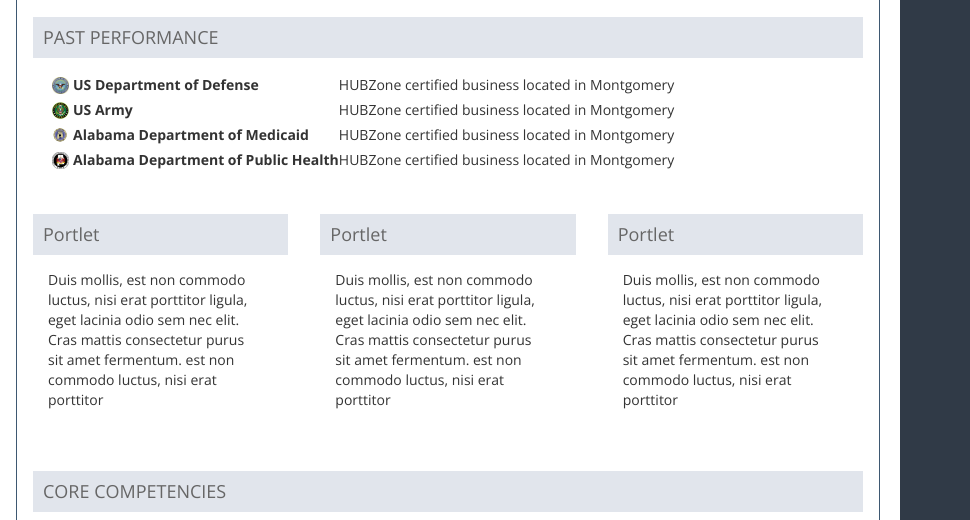
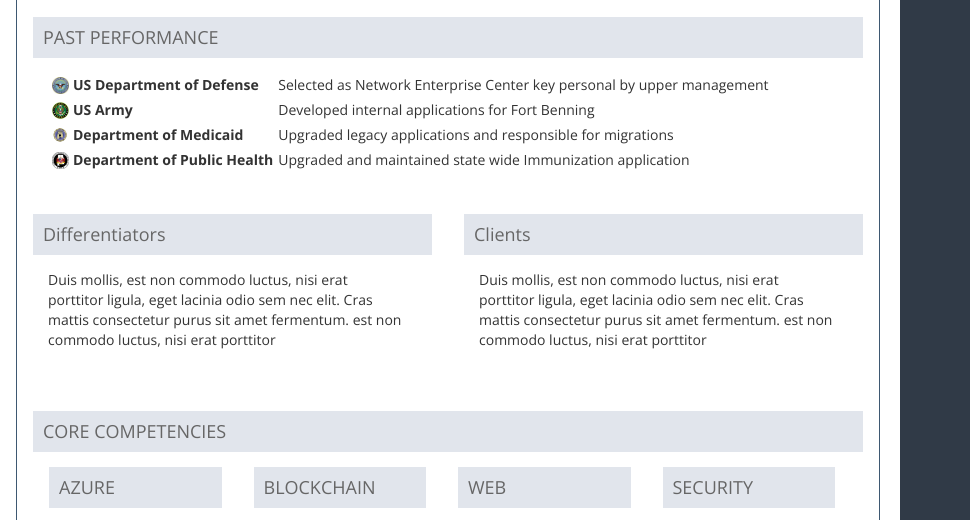
Before and after one commit to CodeHeight/CapabilityStatement, a website: page web/index.html in a window 1280 px wide. Shown: the part 234-754 px from the top of the page, 310-1280 px from the left. Drawn offline with nearby package versions, Linux system fonts and the light colour scheme.

Commit message:
style updates

```diff
--- a/web/index.html
+++ b/web/index.html
@@ -247,28 +247,28 @@
                                                                             <img src="..\assets\images\Federal\dod.jpg" alt="US Department of Defense" class="img-thumbnail-azure" />
                                                                         </td>
                                                                         <td><b>US Department of Defense</b> </td>
-                                                                        <td>HUBZone certified business located in Montgomery </td>
+                                                                        <td style="padding-left: 5px;">Selected as Network Enterprise Center key personal by upper management </td>
                                                                     </tr>
                                                                     <tr>
                                                                         <td>
                                                                             <img src="..\assets\images\Federal\usarmy.jpg" alt="US Army" class="img-thumbnail-azure" />
                                                                         </td>
                                                                         <td><b>US Army</b> </td>
-                                                                        <td>HUBZone certified business located in Montgomery </td>
+                                                                        <td style="padding-left: 5px;">Developed internal applications for Fort Benning </td>
                                                                     </tr>
                                                                     <tr>
                                                                         <td>
                                                                             <img src="..\assets\images\State\medicaid.gif" alt="Department of Medicaid" class="img-thumbnail-azure" />
                                                                         </td>
-                                                                        <td><b>Alabama Department of Medicaid</b> </td>
-                                                                        <td>HUBZone certified business located in Montgomery </td>
+                                                                        <td><b>Department of Medicaid</b> </td>
+                                                                        <td style="padding-left: 5px;">Upgraded legacy applications and responsible for migrations </td>
                                                                     </tr>
                                                                     <tr>
                                                                         <td>
                                                                             <img src="..\assets\images\State\PublicHealth.png" alt="Department of Public Health" class="img-thumbnail-azure" />
                                                                         </td>
-                                                                        <td><b>Alabama Department of Public Health</b> </td>
-                                                                        <td>HUBZone certified business located in Montgomery </td>
+                                                                        <td><b>Department of Public Health</b> </td>
+                                                                        <td style="padding-left: 5px;">Upgraded and maintained state wide Immunization application </td>
                                                                     </tr>
                                                                 </tbody>
                                                             </table>
@@ -278,12 +278,12 @@
                                             </div>
                                         </div>
                                         <div class="row">
-                                            <div class="col-md-4">
+                                            <div class="col-md-6">
                                                 <!-- BEGIN Portlet PORTLET-->
                                                 <div class="portlet box default">
                                                     <div class="portlet-title">
                                                         <div class="caption">
-                                                            Portlet </div>
+                                                            Differentiators </div>
                                                     </div>
                                                     <div class="portlet-body">
                                                         <div class="scroller">
@@ -295,29 +295,12 @@
                                                 </div>
                                                 <!-- END Portlet PORTLET-->
                                             </div>
-                                            <div class="col-md-4">
+                                            <div class="col-md-6">
                                                 <!-- BEGIN Portlet PORTLET-->
                                                 <div class="portlet box default">
                                                     <div class="portlet-title">
                                                         <div class="caption">
-                                                            Portlet </div>
-                                                    </div>
-                                                    <div class="portlet-body">
-                                                        <div class="scroller">
-                                                            <p> Duis mollis, est non commodo luctus, nisi erat porttitor ligula,
-                                                                eget lacinia odio sem nec elit. Cras mattis consectetur purus
-                                                                sit amet fermentum. est non commodo luctus, nisi erat porttitor</p>
-                                                        </div>
-                                                    </div>
-                                                </div>
-                                                <!-- END Portlet PORTLET-->
-                                            </div>
-                                            <div class="col-md-4">
-                                                <!-- BEGIN Portlet PORTLET-->
-                                                <div class="portlet box default">
-                                                    <div class="portlet-title">
-                                                        <div class="caption">
-                                                            Portlet </div>
+                                                            Clients </div>
                                                     </div>
                                                     <div class="portlet-body">
                                                         <div class="scroller">
```
